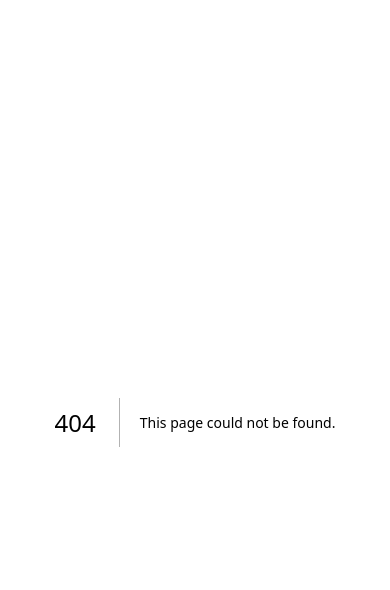
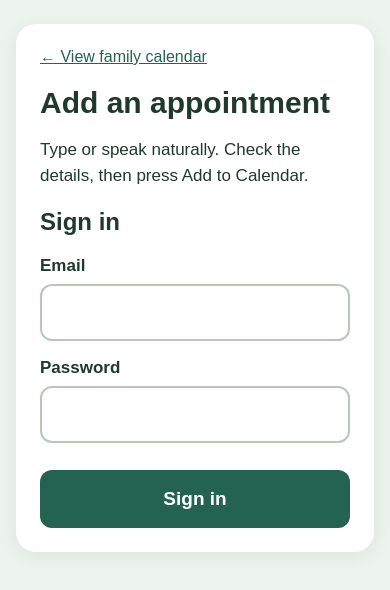
Before and after one commit to debagged68/e-calendar, a Next.js app: page /add in a window 390 px wide. Before the commit this address had no page. Shown: the top 590 px of the page. Built offline with nearby package versions, Linux system fonts and the light colour scheme; no server answers.

Commit message:
Add accessible mobile appointment form with voice dictation and AI review

```diff
--- /dev/null
+++ b/src/app/add/page.tsx
@@ -0,0 +1,31 @@
+'use client';
+import {useEffect,useState} from 'react';
+import {createClient, type User} from '@supabase/supabase-js';
+const client=process.env.NEXT_PUBLIC_SUPABASE_URL&&process.env.NEXT_PUBLIC_SUPABASE_PUBLISHABLE_KEY?createClient(process.env.NEXT_PUBLIC_SUPABASE_URL,process.env.NEXT_PUBLIC_SUPABASE_PUBLISHABLE_KEY):null;
+type SpeechResult={results:ArrayLike<{0:{transcript:string}}>;resultIndex:number};
+type SpeechRecognizer={lang:string;continuous:boolean;interimResults:boolean;onresult:((event:SpeechResult)=>void)|null;onerror:(()=>void)|null;start:()=>void;stop:()=>void};
+type SpeechCtor=new()=>SpeechRecognizer;
+export default function AddPage(){
+ const [user,setUser]=useState<User|null>(null),[ready,setReady]=useState(false),[email,setEmail]=useState(''),[password,setPassword]=useState(''),[message,setMessage]=useState(''),[busy,setBusy]=useState(false);
+ const [description,setDescription]=useState(''),[title,setTitle]=useState(''),[date,setDate]=useState(''),[time,setTime]=useState(''),[important,setImportant]=useState(false),[listening,setListening]=useState(false);
+ useEffect(()=>{if(!client){setReady(true);return}const c=client;c.auth.getUser().then(({data})=>{setUser(data.user);setReady(true)}).catch(()=>setReady(true));const {data:{subscription}}=c.auth.onAuthStateChange((_event,session)=>setUser(session?.user??null));return()=>subscription.unsubscribe()},[]);
+ async function login(){if(!client)return;setBusy(true);setMessage('');const {error}=await client.auth.signInWithPassword({email,password});setBusy(false);if(error)setMessage(error.message)}
+ function dictate(){const w=window as typeof window & {SpeechRecognition?:SpeechCtor;webkitSpeechRecognition?:SpeechCtor};const C=w.SpeechRecognition||w.webkitSpeechRecognition;if(!C){setMessage('Voice dictation is unavailable in this browser. On iPhone, tap the microphone on the keyboard instead.');return}const rec=new C();rec.lang='en-GB';rec.continuous=false;rec.interimResults=false;rec.onresult=e=>{setDescription(v=>(v?v+' ':'')+e.results[e.resultIndex][0].transcript);setListening(false)};rec.onerror=()=>{setListening(false);setMessage('Could not hear you. Try again or use the keyboard microphone.')};setListening(true);rec.start()}
+ async function interpret(){if(!description.trim())return setMessage('Describe your appointment first.');if(!client)return;setBusy(true);setMessage('');try{const {data:{session}}=await client.auth.getSession();if(!session)throw Error('Please sign in again.');const r=await fetch('/api/interpret-appointment',{method:'POST',headers:{'Content-Type':'application/json',Authorization:'Bearer '+session.access_token},body:JSON.stringify({description})});const d=await r.json();if(!r.ok)throw Error(d.error||'Unable to interpret appointment');setTitle(d.title||'');setDate(d.date||'');setTime(d.time||'');setMessage('Please check the details before adding to your calendar.')}catch(e){setMessage(e instanceof Error?e.message:'Unable to interpret appointment')}finally{setBusy(false)}}
+ async function save(){if(!client||!user)return;if(!title.trim()||!date){setMessage('Please enter a title and date.');return}setBusy(true);setMessage('');const {error}=await client.from('family_events').insert({title:time?title.trim()+' · '+time:title.trim(),event_date:date,important,created_by:user.id});setBusy(false);if(error){setMessage(error.message);return}setMessage('✓ Appointment added to your family calendar.');setDescription('');setTitle('');setDate('');setTime('');setImportant(false)}
+ const styles={page:{minHeight:'100dvh',background:'#edf3ed',padding:'24px 16px',fontFamily:'Arial, sans-serif',color:'#20392e'},card:{maxWidth:560,margin:'0 auto',padding:24,background:'#fff',borderRadius:20,boxShadow:'0 4px 20px #173c2914'},input:{width:'100%',boxSizing:'border-box' as const,fontSize:20,padding:15,border:'2px solid #b6c8ba',borderRadius:12,marginTop:8,marginBottom:17},button:{width:'100%',minHeight:58,fontSize:19,fontWeight:700 as const,border:0,borderRadius:12,cursor:'pointer',marginTop:10},label:{fontSize:17,fontWeight:700 as const}};
+ return <main style={styles.page}><div style={styles.card}><a href="/" style={{color:'#23654f'}}>← View family calendar</a><h1 style={{fontSize:30,marginBottom:8}}>Add an appointment</h1><p style={{fontSize:17,lineHeight:1.5}}>Type or speak naturally. Check the details, then press Add to Calendar.</p>
+ {!ready?<p>Checking sign-in…</p>:!client?<p>Calendar configuration unavailable.</p>:!user?<form onSubmit={e=>{e.preventDefault();void login()}}><h2>Sign in</h2><label style={styles.label}>Email<input style={styles.input} type="email" value={email} onChange={e=>setEmail(e.target.value)} required/></label><label style={styles.label}>Password<input style={styles.input} type="password" value={password} onChange={e=>setPassword(e.target.value)} required/></label><button style={{...styles.button,background:'#24634f',color:'white'}} disabled={busy}>Sign in</button></form>:<>
+ <label style={styles.label} htmlFor="description">Describe your appointment</label><textarea id="description" rows={3} style={{...styles.input,resize:'vertical'}} placeholder="e.g. Dentist next Thursday at 10:30" value={description} onChange={e=>setDescription(e.target.value)}/>
+ <button type="button" style={{...styles.button,background:'#e4eee6',color:'#194a37'}} onClick={dictate} disabled={listening}>{listening?'🎙 Listening…':'🎤 Speak appointment'}</button>
+ <button type="button" style={{...styles.button,background:'#dceae4',color:'#174b39'}} onClick={()=>void interpret()} disabled={busy}>{busy?'Please wait…':'✨ AI: Fill in details'}</button>
+ <h2 style={{fontSize:21,marginTop:25}}>Review appointment</h2>
+ <label style={styles.label}>What is it?<input style={styles.input} value={title} onChange={e=>setTitle(e.target.value)} placeholder="Appointment title"/></label>
+ <label style={styles.label}>Date<input style={styles.input} type="date" value={date} onChange={e=>setDate(e.target.value)}/></label>
+ <label style={styles.label}>Time (optional)<input style={styles.input} type="time" value={time} onChange={e=>setTime(e.target.value)}/></label>
+ <label style={{...styles.label,display:'flex',alignItems:'center',gap:12}}><input type="checkbox" checked={important} onChange={e=>setImportant(e.target.checked)} style={{width:26,height:26}}/> Important event</label>
+ <button type="button" style={{...styles.button,background:'#24634f',color:'white',marginTop:24}} onClick={()=>void save()} disabled={busy}>ADD TO CALENDAR</button>
+ </>}
+ {message&&<p role="status" style={{fontSize:16,lineHeight:1.5,padding:12,background:'#e7efe8',borderRadius:10}}>{message}</p>}
+ </div></main>
+}
```
